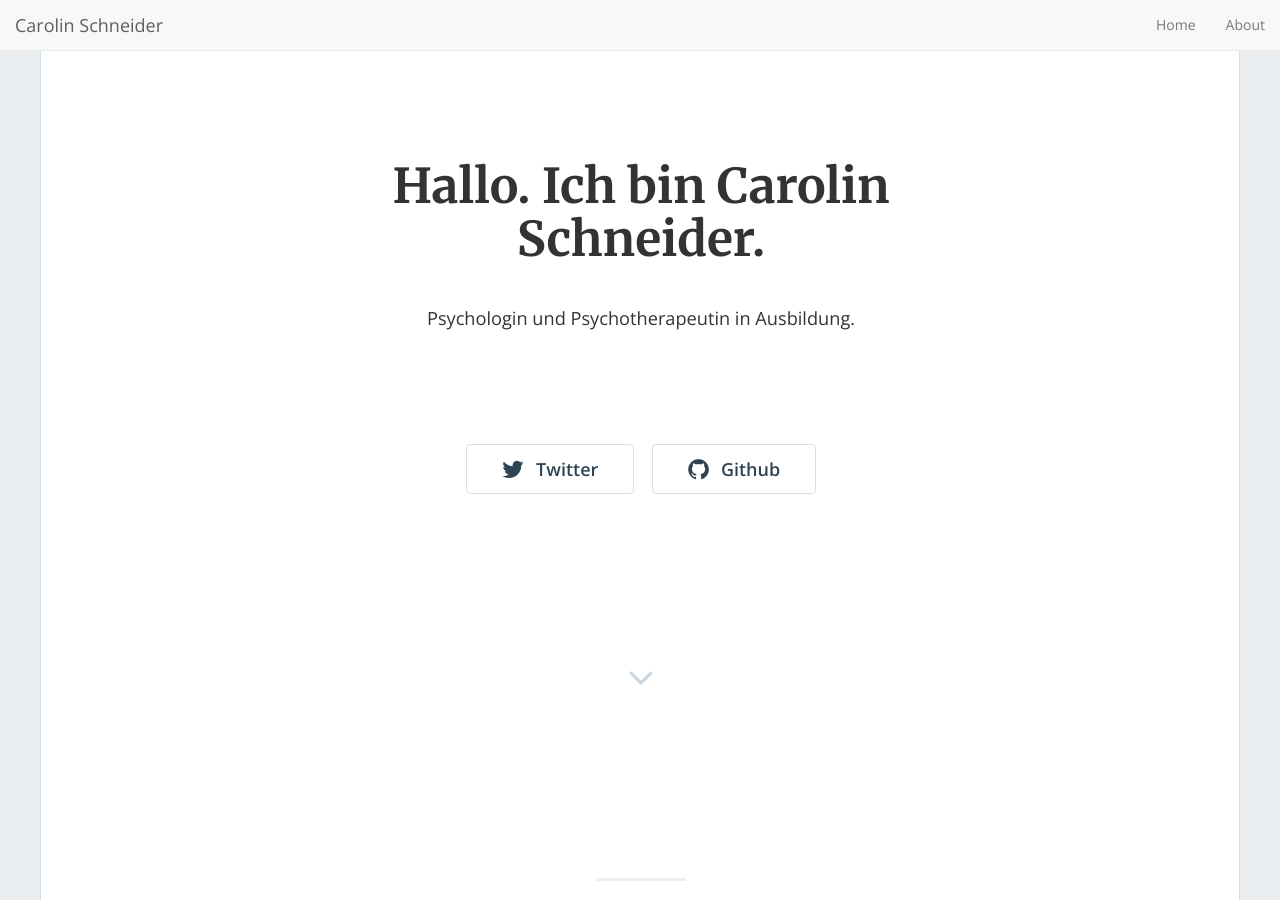
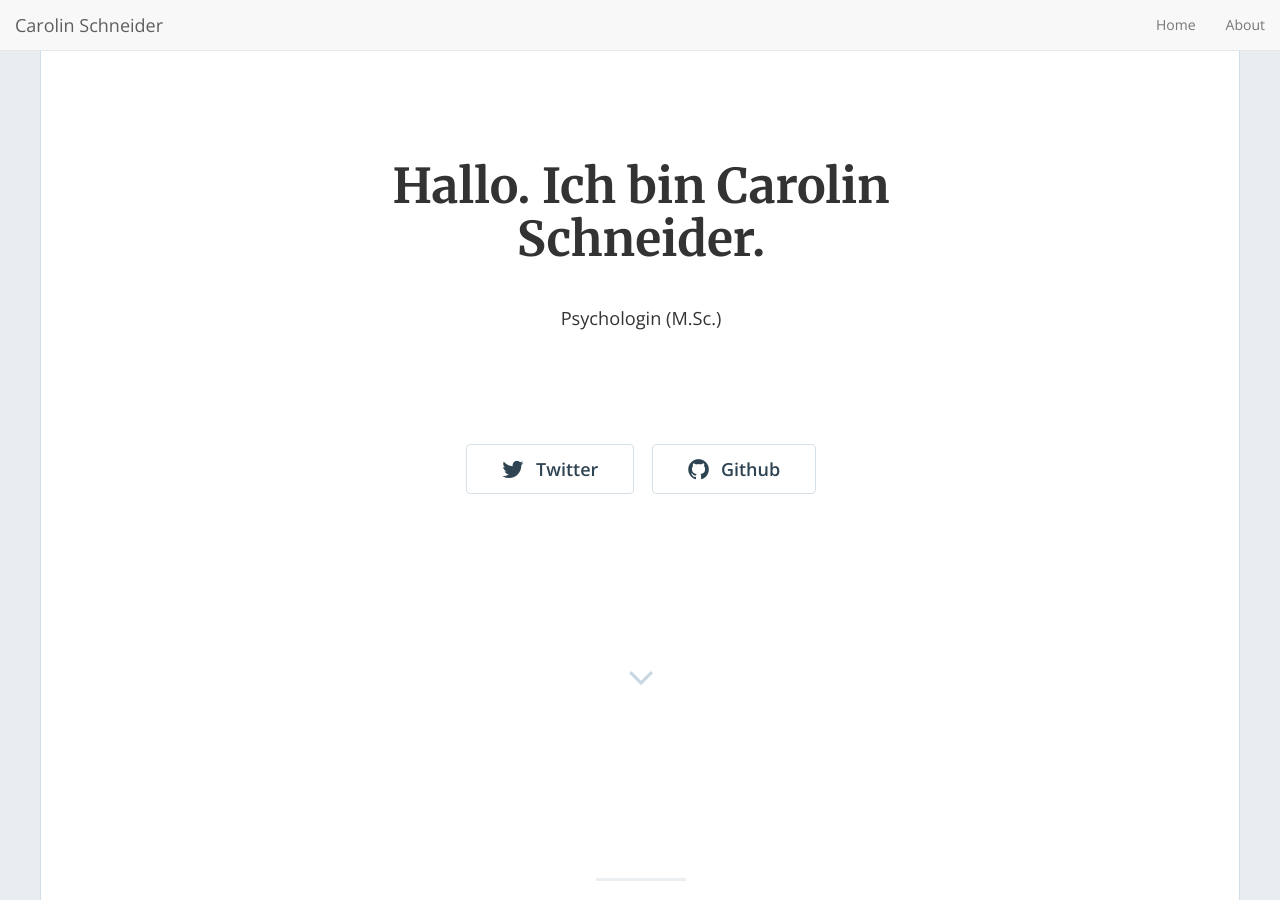
Before and after one commit to carolinschneider/carolinschneider.github.io, a Jekyll site: the page built from index.html, in a window 1280 px wide and 900 px high. Built offline with Jekyll 4.4.1, drawn with Linux system fonts in a browser that asks for light colours; nearby versions of some CDN libraries; the list of posts is cut into pages by our own code.

Commit message:
Update _config.yml

```diff
--- a/_config.yml
+++ b/_config.yml
@@ -15,7 +15,8 @@
 # in the templates via {{ site.myvariable }}.
 title: "Hallo. Ich bin Carolin Schneider."
 email: 'carolinschneider@posteo.de'
-description: "Psychologin und Psychotherapeutin in Ausbildung."
+description: "Psychologin (M.Sc.)
+"
 baseurl: "" # the subpath of your site, e.g. /blog
 url: "https://carolinschneider.github.io" # the base hostname & protocol for your site, e.g. https://example.com
 twitter_username: '@carolin_schnei'
```
